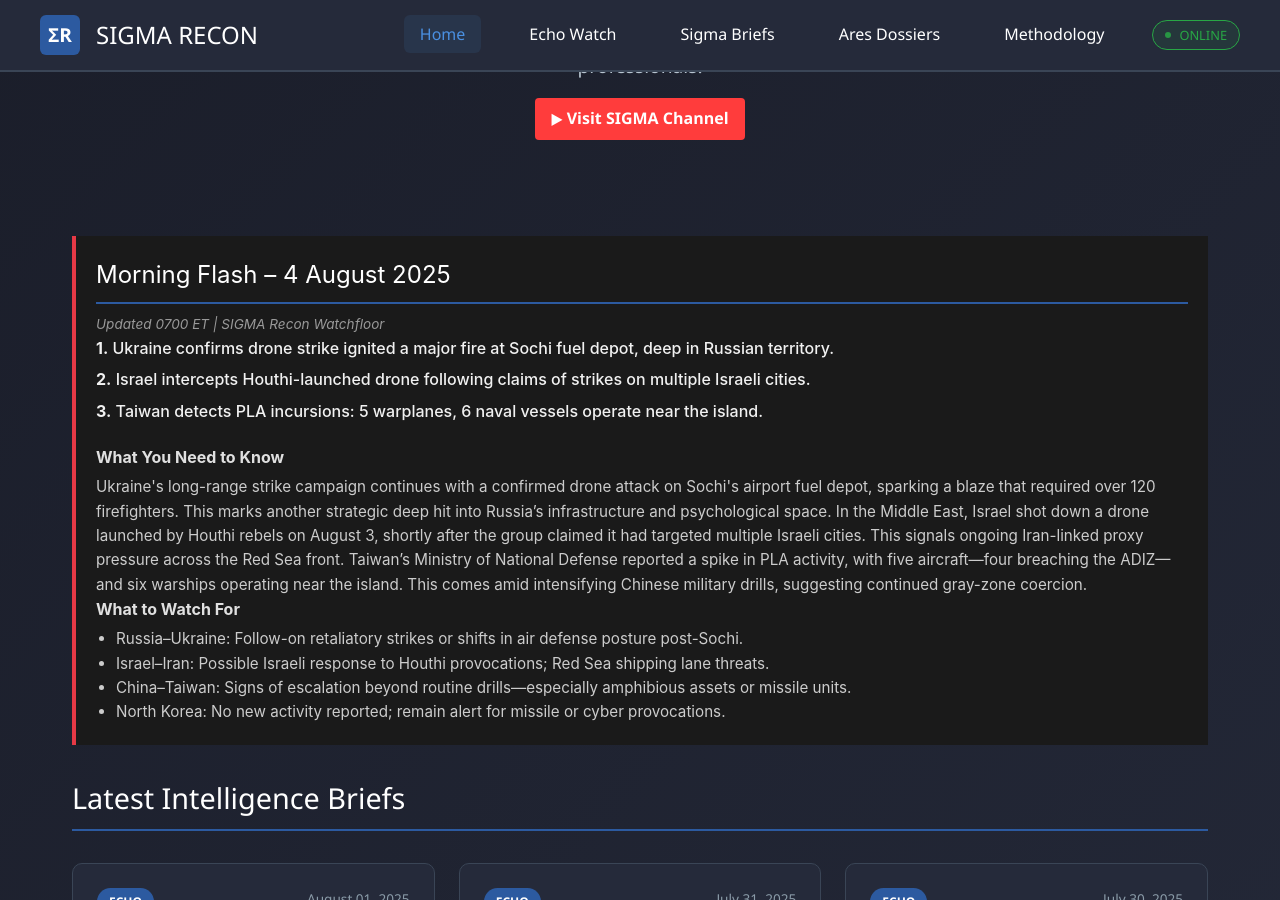
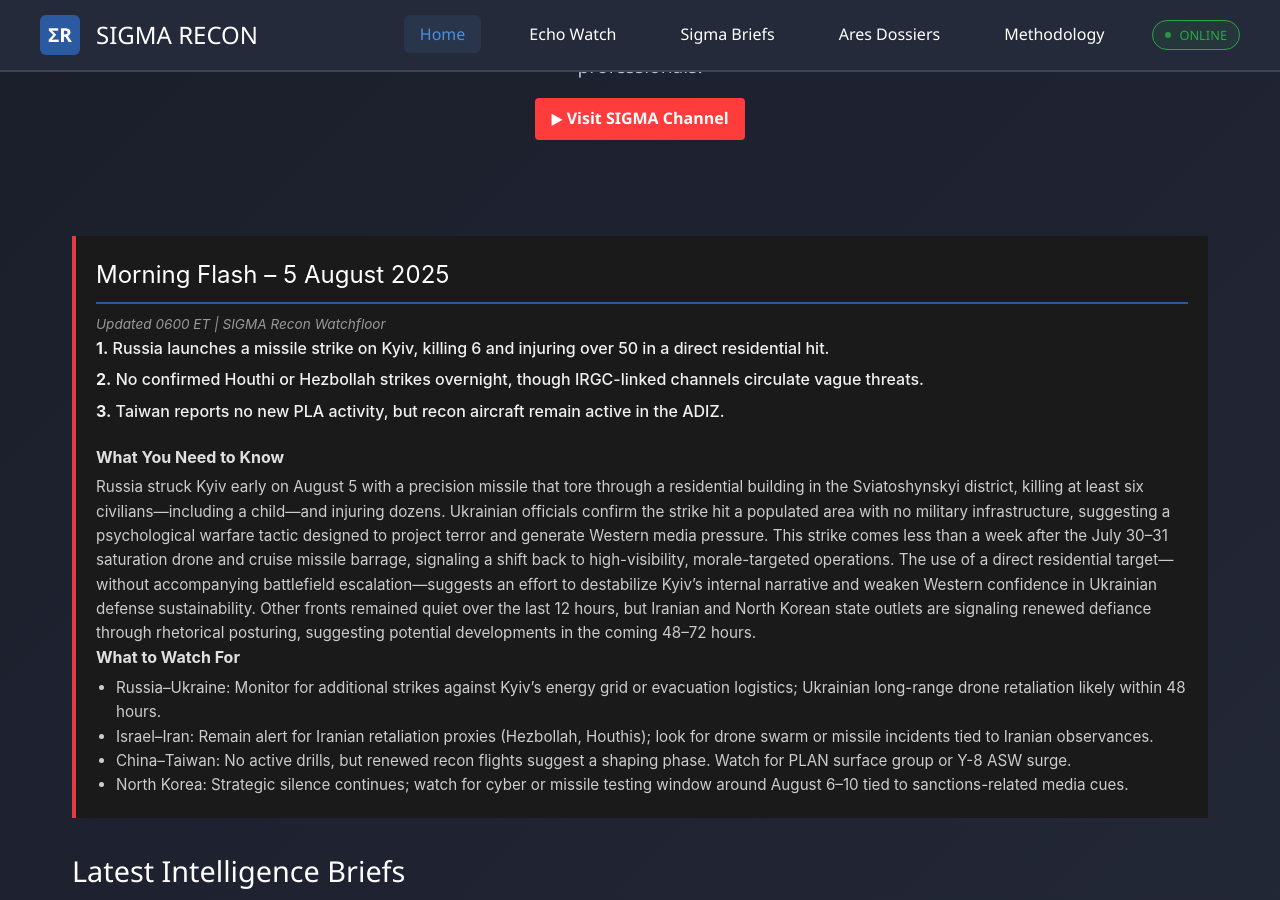
Before and after one commit to Monster52/SIGMA_Recon, a Jekyll site: the page built from index.html, in a window 1280 px wide and 900 px high, scrolled down 242 px. Built offline with Jekyll 4.4.1, drawn with Linux system fonts in a browser that asks for light colours; comment, search, counter and statistics services are not loaded.

Commit message:
Update MFR

```diff
--- a/index.html
+++ b/index.html
@@ -15,31 +15,30 @@ title: SIGMA Recon - Strategic Intelligence Portal
 
 <!-- Morning Flash Module -->
 <div class="morning-flash-container">
-  <h2 class="section-title">Morning Flash – 4 August 2025</h2>
-    <p class="flash-timestamp">Updated 0700 ET | SIGMA Recon Watchfloor</p>
+  <h2 class="section-title">Morning Flash – 5 August 2025</h2>
+    <p class="flash-timestamp">Updated 0600 ET | SIGMA Recon Watchfloor</p>
 
   <ul class="flash-bullets">
-    <li><strong>1.</strong> Ukraine confirms drone strike ignited a major fire at Sochi fuel depot, deep in Russian territory.</li>
-    <li><strong>2.</strong> Israel intercepts Houthi-launched drone following claims of strikes on multiple Israeli cities.</li>
-    <li><strong>3.</strong> Taiwan detects PLA incursions: 5 warplanes, 6 naval vessels operate near the island.</li>
+    <li><strong>1.</strong> Russia launches a missile strike on Kyiv, killing 6 and injuring over 50 in a direct residential hit.</li>
+    <li><strong>2.</strong> No confirmed Houthi or Hezbollah strikes overnight, though IRGC-linked channels circulate vague threats.</li>
+    <li><strong>3.</strong> Taiwan reports no new PLA activity, but recon aircraft remain active in the ADIZ.</li>
   </ul>
   <div class="flash-subsections">
     <div class="flash-need-to-know">
       <h4>What You Need to Know</h4>
-      <p>Ukraine's long-range strike campaign continues with a confirmed drone attack on Sochi's airport fuel depot, sparking a blaze that required over 120 firefighters. This marks another strategic deep hit into Russia’s infrastructure and psychological space.
+      <p>Russia struck Kyiv early on August 5 with a precision missile that tore through a residential building in the Sviatoshynskyi district, killing at least six civilians—including a child—and injuring dozens. Ukrainian officials confirm the strike hit a populated area with no military infrastructure, suggesting a psychological warfare tactic designed to project terror and generate Western media pressure.
 
-In the Middle East, Israel shot down a drone launched by Houthi rebels on August 3, shortly after the group claimed it had targeted multiple Israeli cities. This signals ongoing Iran-linked proxy pressure across the Red Sea front.
+This strike comes less than a week after the July 30–31 saturation drone and cruise missile barrage, signaling a shift back to high-visibility, morale-targeted operations. The use of a direct residential target—without accompanying battlefield escalation—suggests an effort to destabilize Kyiv’s internal narrative and weaken Western confidence in Ukrainian defense sustainability.
 
-Taiwan’s Ministry of National Defense reported a spike in PLA activity, with five aircraft—four breaching the ADIZ—and six warships operating near the island. This comes amid intensifying Chinese military drills, suggesting continued gray-zone coercion.
-      </p>
+Other fronts remained quiet over the last 12 hours, but Iranian and North Korean state outlets are signaling renewed defiance through rhetorical posturing, suggesting potential developments in the coming 48–72 hours.</p>
     </div>
     <div class="flash-watch-for">
       <h4>What to Watch For</h4>
       <ul>
-        <li> Russia–Ukraine: Follow-on retaliatory strikes or shifts in air defense posture post-Sochi.</li>
-        <li> Israel–Iran: Possible Israeli response to Houthi provocations; Red Sea shipping lane threats.</li>
-        <li> China–Taiwan: Signs of escalation beyond routine drills—especially amphibious assets or missile units.</li>
-        <li> North Korea: No new activity reported; remain alert for missile or cyber provocations.</li>
+        <li> Russia–Ukraine: Monitor for additional strikes against Kyiv’s energy grid or evacuation logistics; Ukrainian long-range drone retaliation likely within 48 hours.</li>
+        <li> Israel–Iran: Remain alert for Iranian retaliation proxies (Hezbollah, Houthis); look for drone swarm or missile incidents tied to Iranian observances.</li>
+        <li> China–Taiwan: No active drills, but renewed recon flights suggest a shaping phase. Watch for PLAN surface group or Y-8 ASW surge.</li>
+        <li> North Korea: Strategic silence continues; watch for cyber or missile testing window around August 6–10 tied to sanctions-related media cues.</li>
       </ul>
     </div>
   </div>
```
